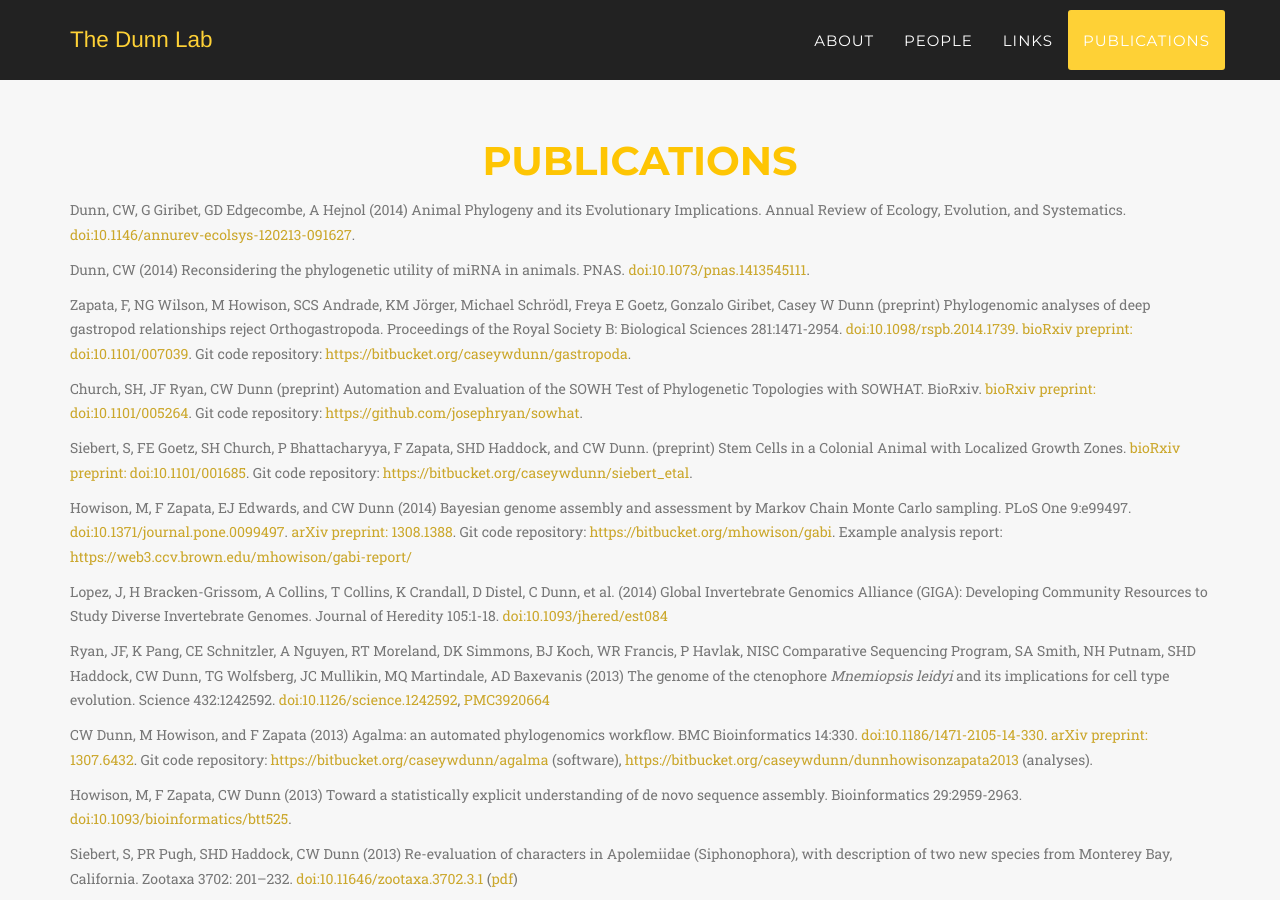
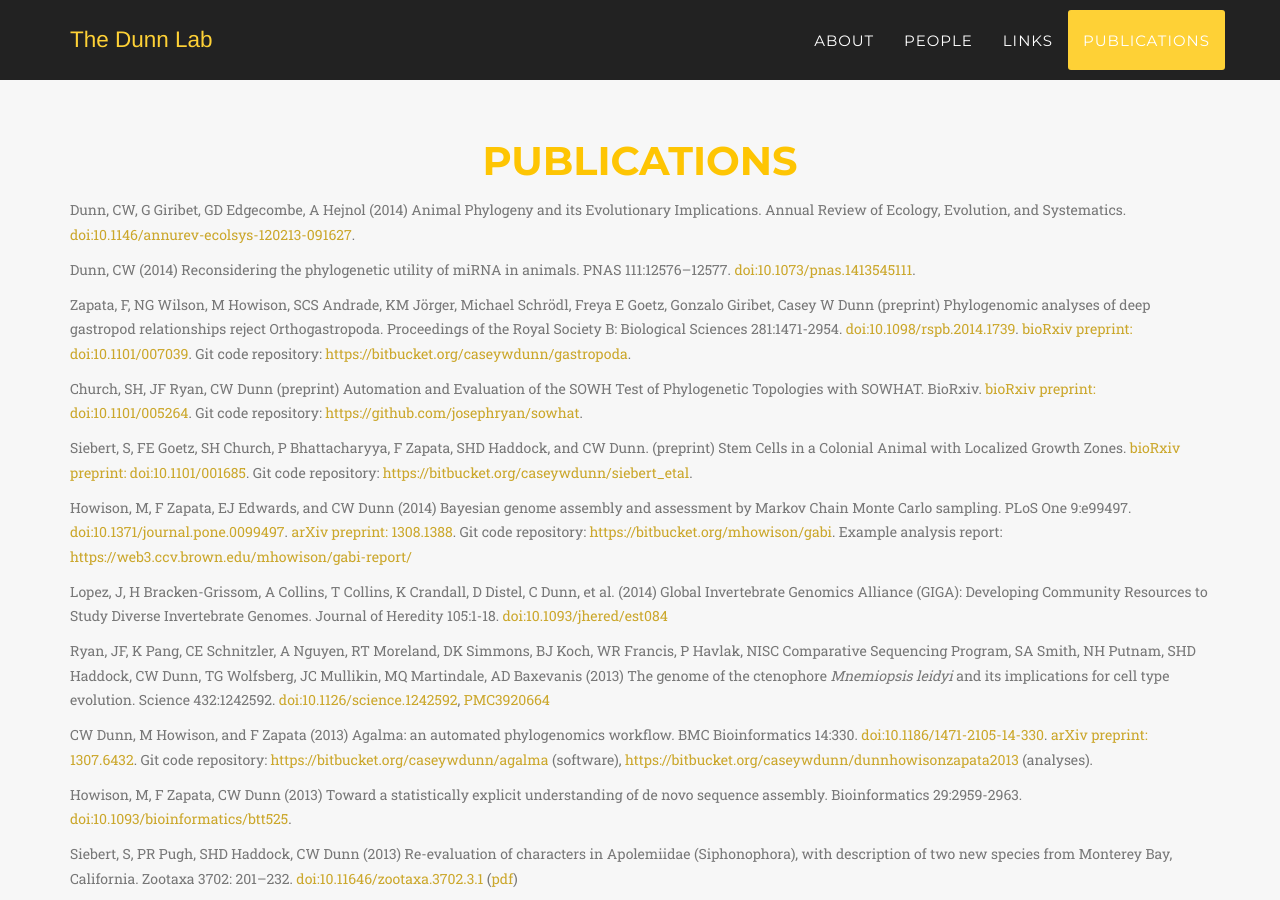
Before and after one commit to caseywdunn/caseywdunn.github.io, a Jekyll site: the page built from index.html, in a window 1280 px wide and 900 px high, scrolled down 6580 px. Built offline with Jekyll 4.4.1, drawn with Linux system fonts in a browser that asks for light colours; some web fonts are replaced.

Commit message:
page numbers

```diff
--- a/_includes/publications.html
+++ b/_includes/publications.html
@@ -14,7 +14,7 @@
 </div><div class="box-footer"> </div></div>
 
 <div class="box"><div class="box-title"></div><div class="box-body">
-	<p class="text-muted">Dunn, CW (2014) Reconsidering the phylogenetic utility of miRNA in animals. PNAS. <a href="http://dx.doi.org/10.1073/pnas.1413545111">doi:10.1073/pnas.1413545111</a>. </p>
+	<p class="text-muted">Dunn, CW (2014) Reconsidering the phylogenetic utility of miRNA in animals. PNAS 111:12576–12577. <a href="http://dx.doi.org/10.1073/pnas.1413545111">doi:10.1073/pnas.1413545111</a>. </p>
 </div><div class="box-footer"> </div></div>
 
 <div class="box"><div class="box-title"></div><div class="box-body">
```
